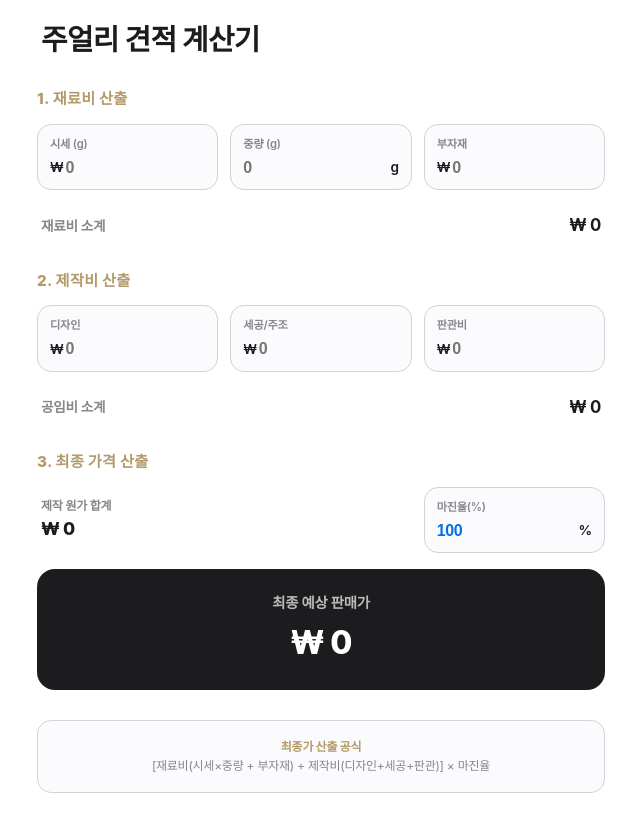
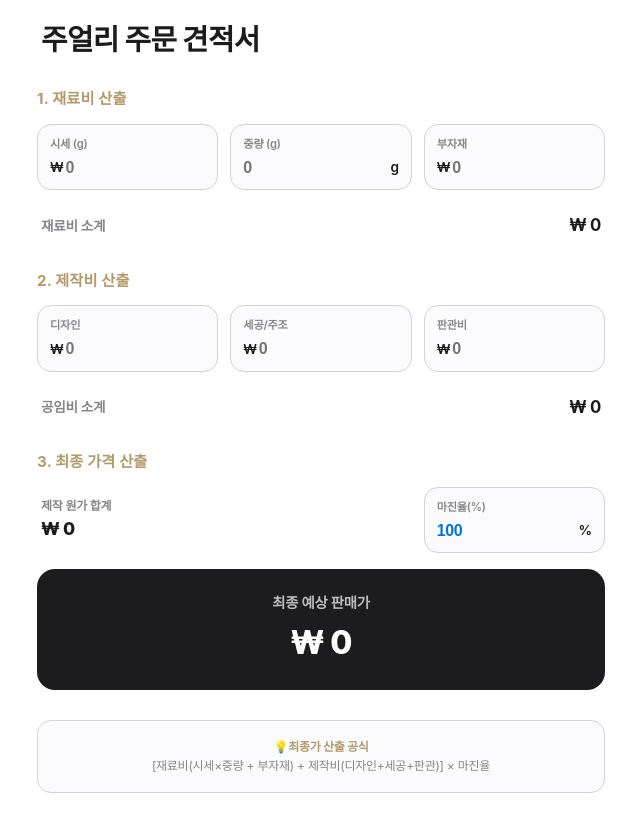
Before and after one commit to geljsj/Jewelry-Price-Estimator, a plain HTML site: page index.html in a window 1280 px wide. Shown: the whole page, without its empty margins (319-959 px from the left). Drawn offline with Linux system fonts and the light colour scheme.

Commit message:
Update index.html

```diff
--- a/index.html
+++ b/index.html
@@ -3,7 +3,7 @@
 <head>
     <meta charset="UTF-8">
     <meta name="viewport" content="width=device-width, initial-scale=1.0, maximum-scale=1.0, user-scalable=no">
-    <title>주얼리 견적 계산기</title>
+    <title>Jewelry Price Estimator</title>
     <style>
         :root {
             --primary: #1c1c1e;
@@ -47,9 +47,9 @@
         .section { margin-bottom: 32px; }
 
         .section-header {
-            font-size: 0.95rem; font-weight: 800; color: var(--gold);
+            font-size: 0.95rem; font-weight: 700; color: var(--gold);
             margin-bottom: 14px; display: flex; align-items: center; gap: 8px;
-            text-transform: uppercase; letter-spacing: 0.02em;
+            text-transform: uppercase; letter-spacing: 0.01em;
         }
 
         .grid-container {
@@ -115,7 +115,7 @@
 
 <div class="container">
     <div class="main-header">
-        <h1 class="main-title">주얼리 견적 계산기</h1>
+        <h1 class="main-title">주얼리 주문 견적서</h1>
     </div>
 
     <div class="section">
@@ -183,7 +183,7 @@
 
     <div class="formula-info">
         <div class="formula-text">
-            <b>최종가 산출 공식</b><br>
+            <b>💡최종가 산출 공식</b><br>
             [재료비(시세×중량 + 부자재) + 제작비(디자인+세공+판관)] × 마진율
         </div>
     </div>
```
